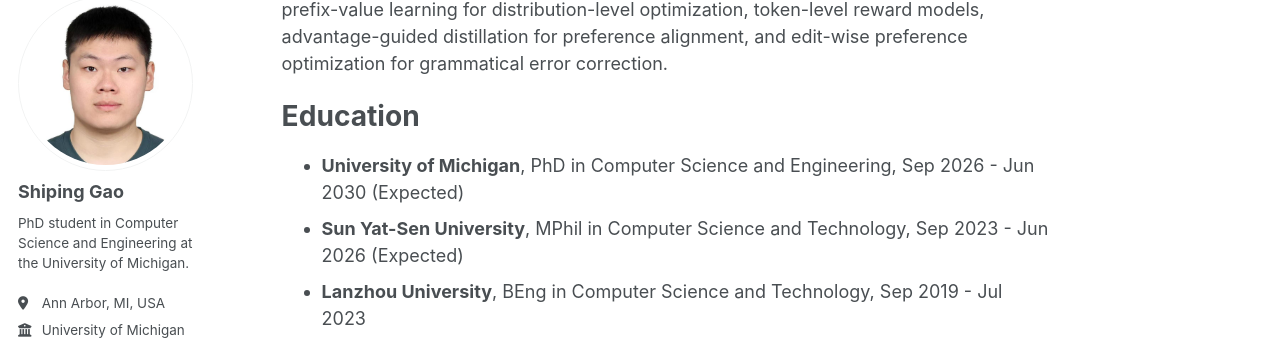
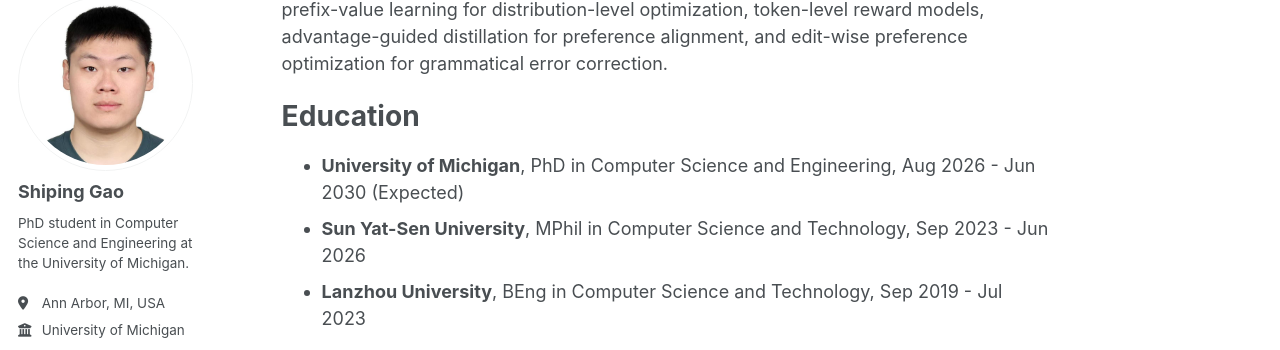
Before and after one commit to gaoshiping/gaoshiping.github.io, a Jekyll site: the page built from _pages/about.md, in a window 1280 px wide and 900 px high, scrolled down 380 px. Shown: the part 105-455 px from the top of the window. Built offline with Jekyll 4.4.1, drawn with Linux system fonts in a browser that asks for light colours; a style sheet for code colours, icons or effects is not loaded.

Commit message:
Update education dates

```diff
--- a/_data/cv.json
+++ b/_data/cv.json
@@ -98,8 +98,8 @@
       "institution": "University of Michigan",
       "area": "PhD in Computer Science and Engineering",
       "studyType": "",
-      "startDate": "Sep 2026",
-      "endDate": "Sep 2026 - Jun 2030 (Expected)",
+      "startDate": "Aug 2026",
+      "endDate": "Aug 2026 - Jun 2030 (Expected)",
       "gpa": null,
       "courses": [
         "Advisor: Silviu Pitis"
@@ -110,7 +110,7 @@
       "area": "MPhil in Computer Science and Technology",
       "studyType": "",
       "startDate": "Sep 2023",
-      "endDate": "Sep 2023 - Jun 2026 (Expected)",
+      "endDate": "Sep 2023 - Jun 2026",
       "gpa": "89.84/100",
       "courses": []
     },
--- a/_pages/about.md
+++ b/_pages/about.md
@@ -19,8 +19,8 @@
 Education
 ======
 
-- **University of Michigan**, PhD in Computer Science and Engineering, Sep 2026 - Jun 2030 (Expected)
-- **Sun Yat-Sen University**, MPhil in Computer Science and Technology, Sep 2023 - Jun 2026 (Expected)
+- **University of Michigan**, PhD in Computer Science and Engineering, Aug 2026 - Jun 2030 (Expected)
+- **Sun Yat-Sen University**, MPhil in Computer Science and Technology, Sep 2023 - Jun 2026
 - **Lanzhou University**, BEng in Computer Science and Technology, Sep 2019 - Jul 2023
 
 Publications
```
Also changed, not shown: _pages/cv.md (+2 -2 lines).
